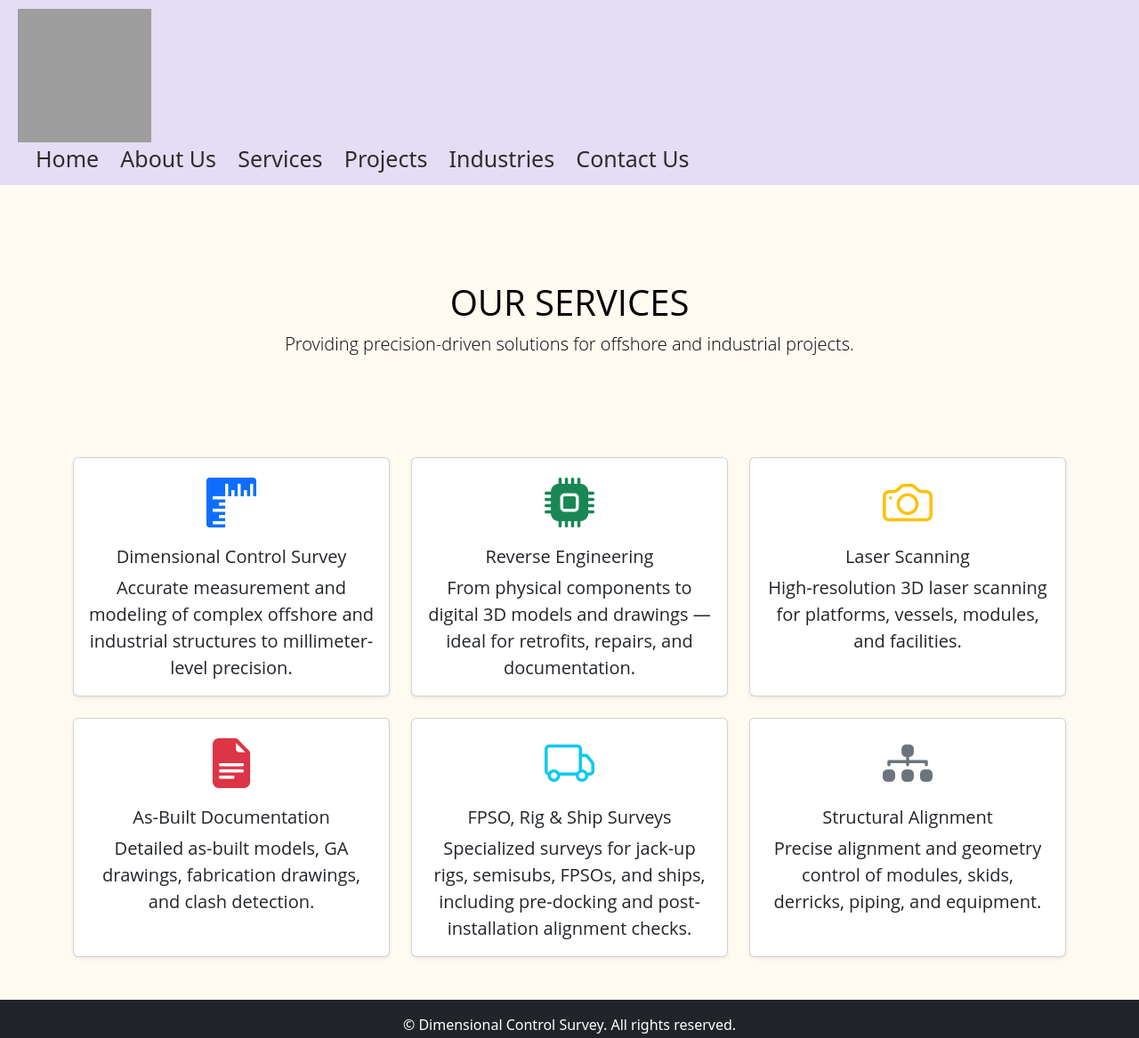
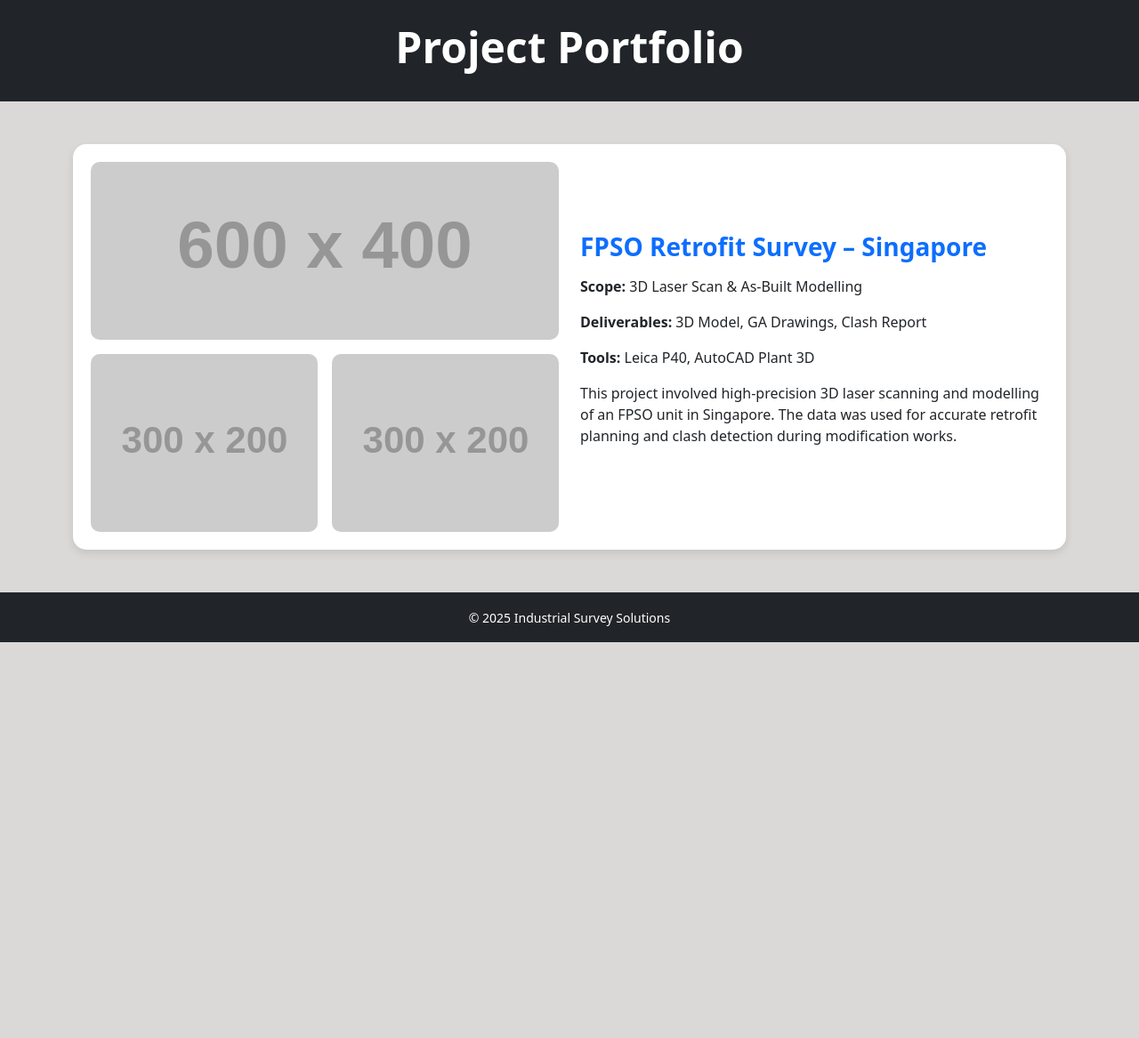
Before and after one commit to ramyadeveloper/dimensionsurvey, a plain HTML site: page project.html in a window 1280 px wide. Shown: the whole page at 89% size. After the commit the page ends 800 px from the top, so only its background shows below. Drawn offline with nearby package versions, Linux system fonts and the light colour scheme; grey boxes are pictures that could not be loaded; placeholder pictures from the web are drawn by us.

Commit message:
project.html updated

```diff
--- a/project.html
+++ b/project.html
@@ -1,200 +1,88 @@
 <!DOCTYPE html>
 <html lang="en">
 <head>
+  <meta charset="UTF-8">
+  <meta name="viewport" content="width=device-width, initial-scale=1">
+  <title>Project Page - FPSO Retrofit Survey</title>
+
+  <!-- Bootstrap CSS -->
+  <link href="https://cdn.jsdelivr.net/npm/bootstrap@5.3.3/dist/css/bootstrap.min.css" rel="stylesheet">
+
   <style>
-      .header {
-        display: block;
-        justify-content: space-between;
-        align-items: center;
-        background-color:#e4ddf4;
-        padding: 10px 20px;
-        color: white;
+    body {
+      background-color: rgb(219, 216, 216); /* your gray background */
     }
-      logo {
-        font-size: 30px;
-        font-weight: bold;
+    .project-card {
+      background: #fff;
+      border-radius: 15px;
+      padding: 20px;
+      box-shadow: 0 4px 10px rgba(0,0,0,0.1);
+      transition: transform 0.3s ease;
     }
-
-      .menu a {
-
-         text-decoration: none;
-         margin-left: 20px;
-         font-size: 25px;
-         color: #2d2d2d;
+    .project-card:hover {
+      transform: translateY(-5px);
     }
-      .menu a:hover {
-        text-decoration: underline;
+    .project-image {
+      border-radius: 10px;
+      height: 200px;
+      object-fit: cover;
+      width: 100%;
     }
-      .service h1{
-        font-size: 50px;
-        text-align: center;
-        color:#2d2d2d;
-        font-family: 'Roboto', 'Open Sans', 'Lato';
-      }
-      .background{
-            background-color: #fffbf0;
-            font-family:'Open Sans','Roboto','Lato';
-            font-size: 20px;
+    .project-title {
+      font-size: 1.75rem;
+      font-weight: 700;
     }
   </style>
-
-  <meta charset="UTF-8">
-  <meta name="viewport" content="width=device-width, initial-scale=1.0">
-  <title>Our Services</title>
-  <!-- Bootstrap CSS -->
-  <link href="https://cdn.jsdelivr.net/npm/bootstrap@5.3.2/dist/css/bootstrap.min.css" rel="stylesheet">
-  <!-- Bootstrap Icons -->
-  <link href="https://cdn.jsdelivr.net/npm/bootstrap-icons/font/bootstrap-icons.css" rel="stylesheet">
 </head>
 <body>
 
-  <!-- Navbar -->
-  <!--<nav class="navbar navbar-expand-lg navbar-dark bg-dark">
-    <div class="container">
-      <a class="navbar-brand" href="index.html">My Company</a>
-      <button class="navbar-toggler" type="button" data-bs-toggle="collapse"
-              data-bs-target="#navbarNav" aria-controls="navbarNav"
-              aria-expanded="false" aria-label="Toggle navigation">
-        <span class="navbar-toggler-icon"></span>
-      </button>
-      <div class="collapse navbar-collapse" id="navbarNav">
-        <ul class="navbar-nav ms-auto">
-          <li class="nav-item"><a class="nav-link" href="index.html">Home</a></li>
-          <li class="nav-item"><a class="nav-link active" href="services.html">Services</a></li>
-          <li class="nav-item"><a class="nav-link" href="about.html">About</a></li>
-          <li class="nav-item"><a class="nav-link" href="contact.html">Contact</a></li>
-        </ul>
-      </div>
-    </div>
-  </nav> -->
-
-  <div class="header">
-    <div class="logo"><img src="Logo.png" alt="Company Logo" height="150"width="150"></div>
-        <div class="menu">
-            <a href="index.html">Home</a>
-            <a href="about.html">About Us</a>
-            <a href="service.html">Services</a>
-            <a href="project.html">Projects</a>
-            <a href="industries.html">Industries</a>
-            <a href="contact.html">Contact Us</a>
-        </div>
-</div>
-<div class="background">
-    <br><br>
-    <!-- <section class="about" >
-       <h1>ABOUT US</h1>
-    </section> -->
-    <header class="text-black text-center py-5">
-        <div class="container">
-          <h1 class="service" >OUR SERVICES</h1>
-          <p class="lead">Providing precision-driven solutions for offshore and industrial projects.</p>
-        </div>
+  <!-- Header -->
+  <header class="text-center py-4 bg-dark text-white">
+    <h1 class="display-5 fw-bold">Project Portfolio</h1>
   </header>
 
+  <!-- Main Section -->
+  <main class="container my-5">
 
+    <!-- Project Card -->
+    <div class="project-card">
+      <div class="row g-4 align-items-center">
 
-  <!-- Page Header -->
-  <!-- <header class="bg-primary text-white text-center py-5">
-    <div class="container">
-      <h1 class="display-4">Our Services</h1>
-      <p class="lead">Providing precision-driven solutions for offshore and industrial projects.</p>
+        <!-- Left Column: Images -->
+        <div class="col-md-6">
+          <div class="row g-3">
+            <div class="col-12">
+              <img src="https://via.placeholder.com/600x400?text=3D+Laser+Scanning" alt="3D Laser Scan" class="project-image">
             </div>
-  </header> -->
-
-  <!-- Services Section -->
-  <section class="py-5">
-    <div class="container">
-      <div class="row g-4">
-
-        <!-- Service 1 -->
-        <div class="col-md-4">
-          <div class="card h-100 text-center shadow-sm">
-            <div class="card-body">
-              <i class="bi bi-rulers display-4 text-primary"></i>
-              <h5 class="card-title mt-3">Dimensional Control Survey</h5>
-              <p class="card-text">
-                Accurate measurement and modeling of complex offshore and industrial structures to millimeter-level precision.
-              </p>
+            <div class="col-6">
+              <img src="https://via.placeholder.com/300x200?text=As-Built+Model" alt="As-Built Model" class="project-image">
+            </div>
+            <div class="col-6">
+              <img src="https://via.placeholder.com/300x200?text=Clash+Report" alt="Clash Report" class="project-image">
             </div>
           </div>
         </div>
 
-        <!-- Service 2 -->
-        <div class="col-md-4">
-          <div class="card h-100 text-center shadow-sm">
-            <div class="card-body">
-              <i class="bi bi-cpu-fill display-4 text-success"></i>
-              <h5 class="card-title mt-3">Reverse Engineering</h5>
-              <p class="card-text">
-                From physical components to digital 3D models and drawings — ideal for retrofits, repairs, and documentation.
-              </p>
-            </div>
-          </div>
-        </div>
-
-        <!-- Service 3 -->
-        <div class="col-md-4">
-          <div class="card h-100 text-center shadow-sm">
-            <div class="card-body">
-              <i class="bi bi-camera display-4 text-warning"></i>
-              <h5 class="card-title mt-3">Laser Scanning</h5>
-              <p class="card-text">
-                High-resolution 3D laser scanning for platforms, vessels, modules, and facilities.
-              </p>
-            </div>
-          </div>
-        </div>
-
-        <!-- Service 4 -->
-        <div class="col-md-4">
-          <div class="card h-100 text-center shadow-sm">
-            <div class="card-body">
-              <i class="bi bi-file-earmark-text-fill display-4 text-danger"></i>
-              <h5 class="card-title mt-3">As-Built Documentation</h5>
-              <p class="card-text">
-                Detailed as-built models, GA drawings, fabrication drawings, and clash detection.
-              </p>
-            </div>
-          </div>
-        </div>
-
-        <!-- Service 5 -->
-        <div class="col-md-4">
-          <div class="card h-100 text-center shadow-sm">
-            <div class="card-body">
-              <i class="bi bi-truck display-4 text-info"></i>
-              <h5 class="card-title mt-3">FPSO, Rig & Ship Surveys</h5>
-              <p class="card-text">
-                Specialized surveys for jack-up rigs, semisubs, FPSOs, and ships, including pre-docking and post-installation alignment checks.
-              </p>
-            </div>
-          </div>
-        </div>
-
-        <!-- Service 6 -->
-        <div class="col-md-4">
-          <div class="card h-100 text-center shadow-sm">
-            <div class="card-body">
-              <i class="bi bi-diagram-3-fill display-4 text-secondary"></i>
-              <h5 class="card-title mt-3">Structural Alignment</h5>
-              <p class="card-text">
-                Precise alignment and geometry control of modules, skids, derricks, piping, and equipment.
-              </p>
-            </div>
-          </div>
+        <!-- Right Column: Project Info -->
+        <div class="col-md-6">
+          <h2 class="project-title text-primary mb-3">FPSO Retrofit Survey – Singapore</h2>
+          <p><strong>Scope:</strong> 3D Laser Scan & As-Built Modelling</p>
+          <p><strong>Deliverables:</strong> 3D Model, GA Drawings, Clash Report</p>
+          <p><strong>Tools:</strong> Leica P40, AutoCAD Plant 3D</p>
+          <p class="mt-3">This project involved high-precision 3D laser scanning and modelling of an FPSO unit in Singapore. The data was used for accurate retrofit planning and clash detection during modification works.</p>
         </div>
 
       </div>
     </div>
-  </section>
-</div>
+
+  </main>
 
   <!-- Footer -->
-  <footer class="bg-dark text-white text-center py-3">
-    <p>&copy; Dimensional Control Survey. All rights reserved.</p>
+  <footer class="text-center py-3 bg-dark text-white">
+    <small>© 2025 Industrial Survey Solutions</small>
   </footer>
 
   <!-- Bootstrap JS -->
-  <script src="https://cdn.jsdelivr.net/npm/bootstrap@5.3.2/dist/js/bootstrap.bundle.min.js"></script>
+  <script src="https://cdn.jsdelivr.net/npm/bootstrap@5.3.3/dist/js/bootstrap.bundle.min.js"></script>
 </body>
 </html>
```
Also changed, not shown: service.html (+6 -6 lines), projects.html (deleted). Lines whose indentation alone changed are shown as unchanged.
